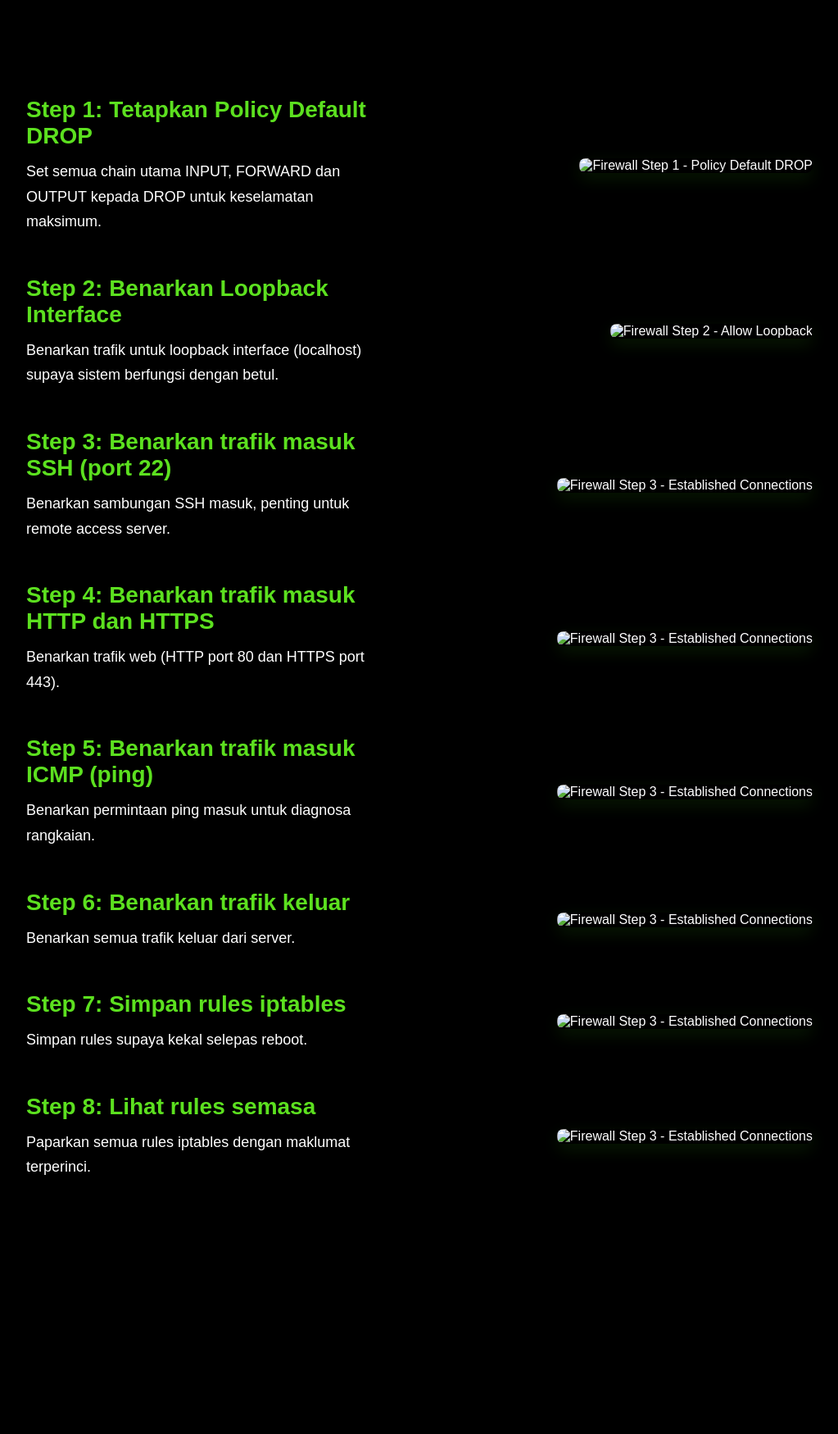
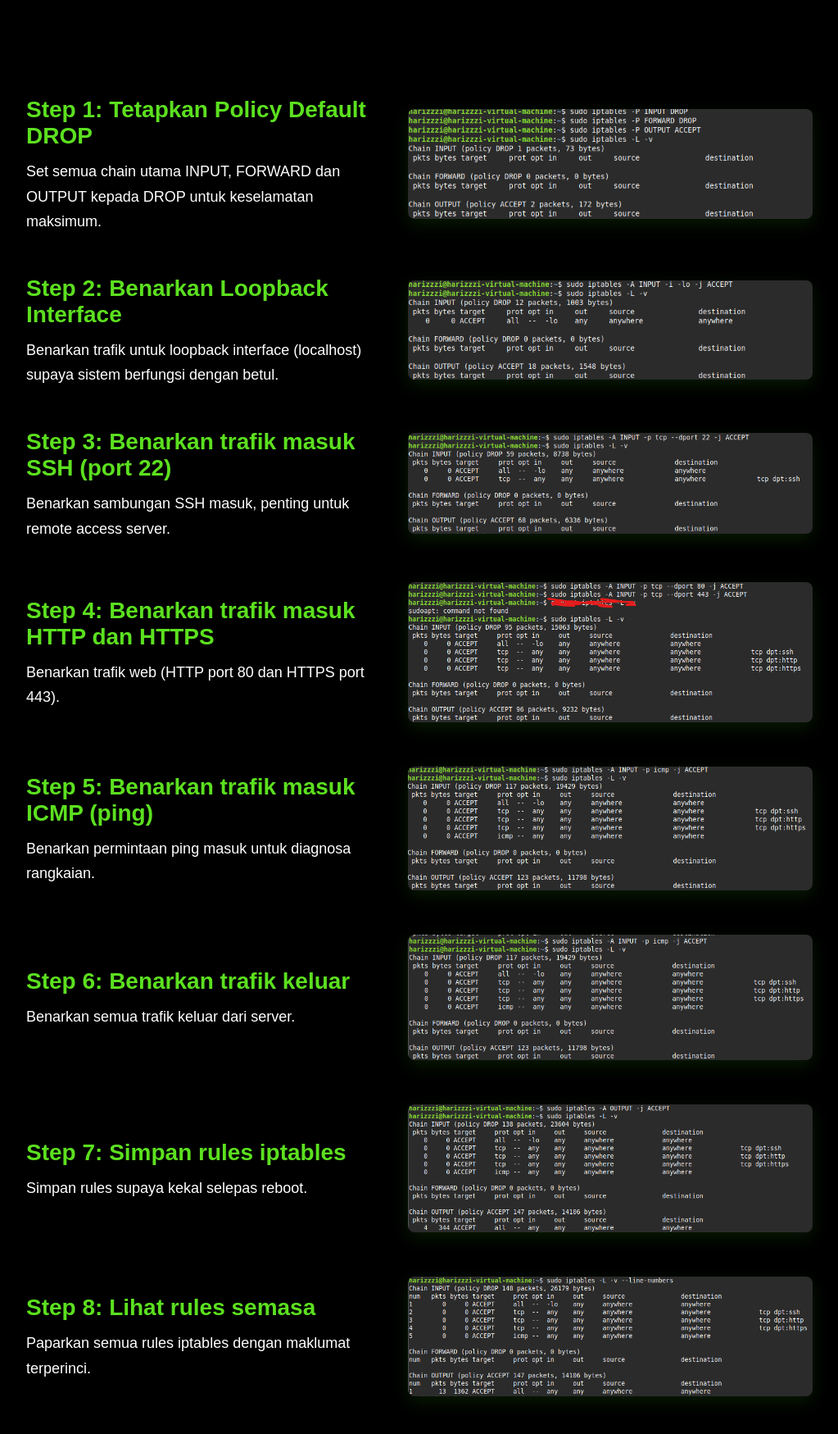
Before and after one commit to harizzzi/basic-firewall-page, a plain HTML site: page index.html in a window 1280 px wide. Shown: the part 880-2629 px from the top of the page at 82% size, without its empty margins (128-1151 px from the left). Before the commit the page ends 2409 px from the top, so only its background shows below. Drawn offline with Linux system fonts and the light colour scheme.

Commit message:
Update and rename BasicFirewallConfigure.html to index.html

```diff
--- a/BasicFirewallConfigure.html
+++ b/index.html
@@ -9,9 +9,9 @@
 <body>
     </br>
     <nav>
-        <a href="index.html">Home</a>
-        <a href="sijil index.html">Certificate</a>
-        <a href="project index.html">My Projects</a>
+        <a href="https://harizzzi.github.io/harizzzi-portfolio/index.html">Home</a>
+        <a href="https://harizzzi.github.io/harizzzi-portfolio/sijil%20index.html">Certificate</a>
+        <a href="https://harizzzi.github.io/projects/index.html">My Projects</a>
     </nav>
 
     <!-- HEADER -->
@@ -33,7 +33,7 @@
       <p>Set semua chain utama INPUT, FORWARD dan OUTPUT kepada DROP untuk keselamatan maksimum.</p>
     </div>
     <div class="col image">
-      <img src="projectss/basic firewall 1.png" alt="Firewall Step 1 - Policy Default DROP" />
+      <img src="basic firewall 1.png" alt="Firewall Step 1 - Policy Default DROP" />
     </div>
   </div>
 
@@ -43,7 +43,7 @@
       <p>Benarkan trafik untuk loopback interface (localhost) supaya sistem berfungsi dengan betul.</p>
     </div>
     <div class="col image">
-      <img src="projectss/basic firewall 2.png" alt="Firewall Step 2 - Allow Loopback" />
+      <img src="basic firewall 2.png" alt="Firewall Step 2 - Allow Loopback" />
     </div>
   </div>
 
@@ -53,7 +53,7 @@
       <p>Benarkan sambungan SSH masuk, penting untuk remote access server.</p>
     </div>
     <div class="col image">
-      <img src="projectss/basic firewall 3.png" alt="Firewall Step 3 - Established Connections" />
+      <img src="basic firewall 3.png" alt="Firewall Step 3 - Established Connections" />
     </div>
   </div>
 
@@ -63,7 +63,7 @@
       <p>Benarkan trafik web (HTTP port 80 dan HTTPS port 443).</p>
     </div>
     <div class="col image">
-      <img src="projectss/basic firewall 4.png" alt="Firewall Step 3 - Established Connections" />
+      <img src="basic firewall 4.png" alt="Firewall Step 3 - Established Connections" />
     </div>
   </div>
 
@@ -73,7 +73,7 @@
       <p>Benarkan permintaan ping masuk untuk diagnosa rangkaian.</p>
     </div>
     <div class="col image">
-      <img src="projectss/basic firewall 5.png" alt="Firewall Step 3 - Established Connections" />
+      <img src="basic firewall 5.png" alt="Firewall Step 3 - Established Connections" />
     </div>
   </div>
 
@@ -83,7 +83,7 @@
       <p>Benarkan semua trafik keluar dari server.</p>
     </div>
     <div class="col image">
-      <img src="projectss/basic firewall 6.png" alt="Firewall Step 3 - Established Connections" />
+      <img src="basic firewall 6.png" alt="Firewall Step 3 - Established Connections" />
     </div>
   </div>
 
@@ -93,7 +93,7 @@
       <p>Simpan rules supaya kekal selepas reboot.</p>
     </div>
     <div class="col image">
-      <img src="projectss/basic firewall 7.png" alt="Firewall Step 3 - Established Connections" />
+      <img src="basic firewall 7.png" alt="Firewall Step 3 - Established Connections" />
     </div>
   </div>
 
@@ -103,7 +103,7 @@
       <p>Paparkan semua rules iptables dengan maklumat terperinci.</p>
     </div>
     <div class="col image">
-      <img src="projectss/basic firewall 8.png" alt="Firewall Step 3 - Established Connections" />
+      <img src="basic firewall 8.png" alt="Firewall Step 3 - Established Connections" />
     </div>
   </div>
 
@@ -152,4 +152,5 @@ reveal(); // Run on load
   });
 
 </script>
+
 </body>
```
